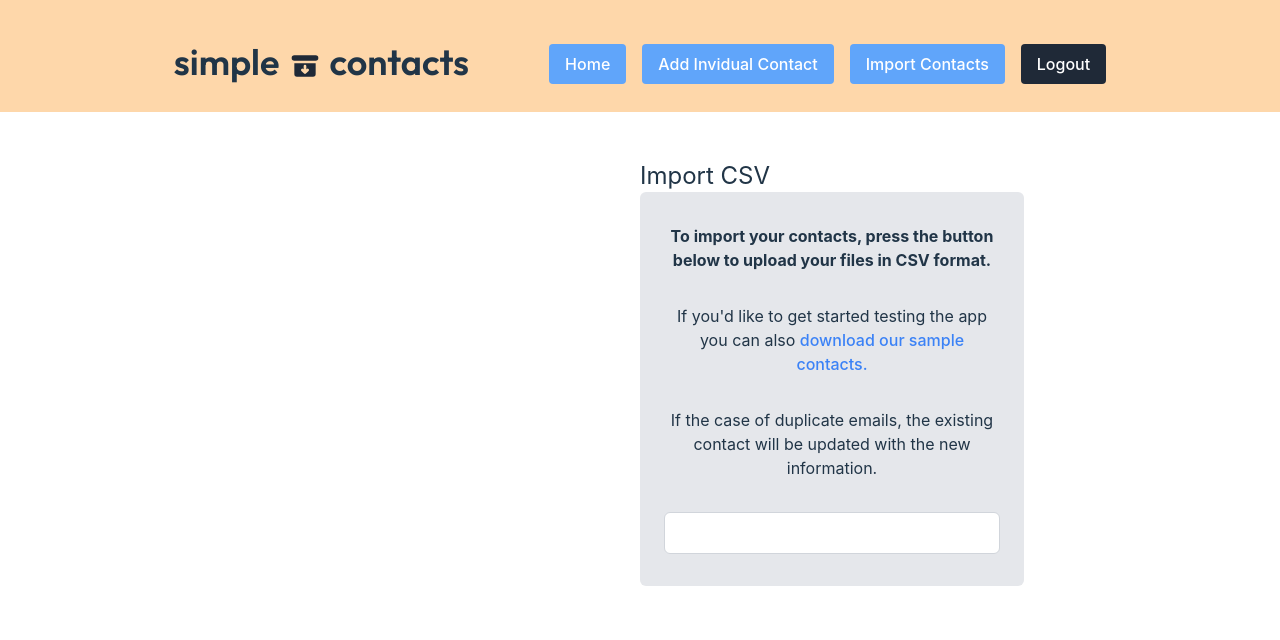
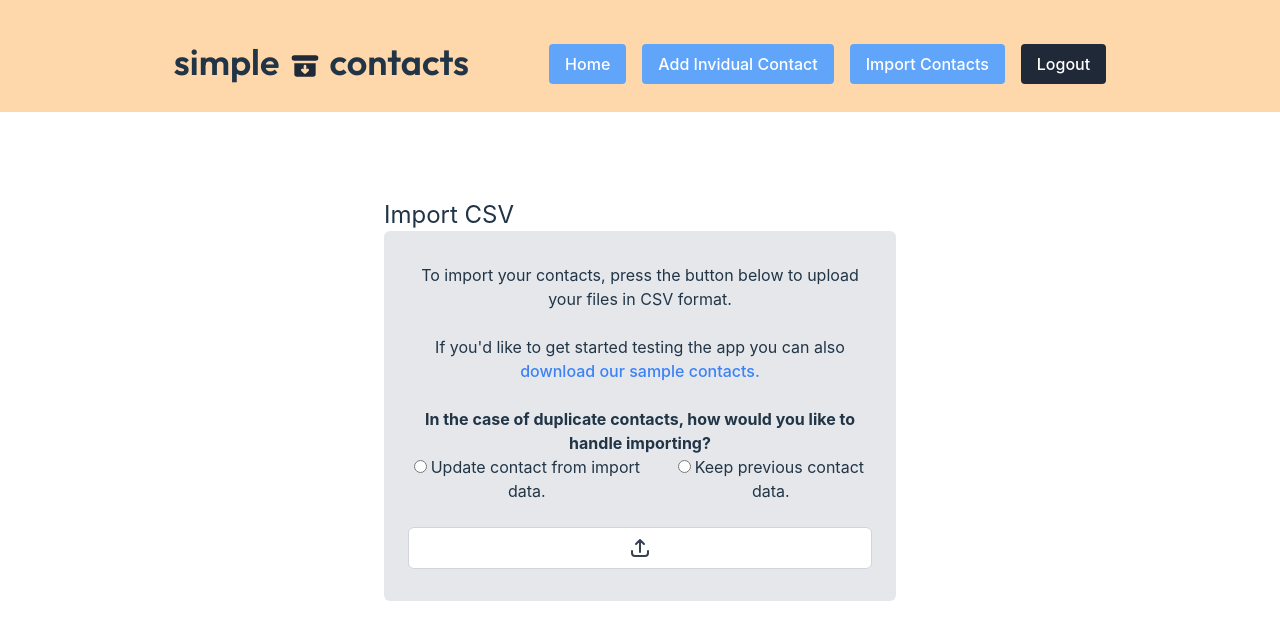
Before and after one commit to austindreosch/simple-contacts, a Vue app: page /import in a window 1280 px wide. Shown: the top 640 px of the page. Built offline with nearby package versions, Linux system fonts and the light colour scheme.

Commit message:
working on duplicate import logic

```diff
--- a/src/components/ImportContactsForm.vue
+++ b/src/components/ImportContactsForm.vue
@@ -10,7 +10,7 @@ import { useRouter } from 'vue-router';
 const router = useRouter();
 //To be replaced later.
 const user = { id: 'user1', email: 'john@doe.com' }
-const updateDuplicatesFromCSV = ref(false);
+const updateDuplicatesFromCSV = ref(null);
 
 const dummyDataCSV = 'https://drive.usercontent.google.com/download?id=1KYAl5y9q-wrZRzAEDG6ueseQs6Tb_rrL&export=download&authuser=0'
 const shortDummyDataCSV = 'https://drive.usercontent.google.com/download?id=1yuQHUlnp7bttHy1ivAIVROA-cf8Zg146&export=download&authuser=0'
@@ -115,22 +115,32 @@ function importCSV(event) {
 </script>
 
 <template>
-    <div>
+    <div class="max-w-lg mx-auto justify-center">
         <div class="flex justify-between items-end">
             <h1 class="text-left text-2xl">Import CSV</h1>
             <!-- <p class="text-xs mb-1 font-bold">DELETE CONTACT</p> -->
         </div>
-        <div class="bg-gray-200 w-full px-6 py-8 h-86 space-y-8 rounded-md h-70">
-            <p class="font-bold">
+        <div class="bg-gray-200 w-full px-6 py-8 h-86 space-y-6 rounded-md h-70">
+            <p class="">
                 To import your contacts, press the button below to upload your files in CSV format.
             </p>
             <p>
                 If you'd like to get started testing the app you can also <a :href="dummyDataCSV" class="text-blue-500">download our sample contacts.</a>
             </p>
 
-            <p>
-                If the case of duplicate emails, the existing contact will be updated with the new information.
-            </p>
+            <div class="">
+                <label class="font-bold"> In the case of duplicate contacts, how would you like to handle importing?</label>
+                <div class="flex justify-center space-x-6">
+                    <div>
+                        <input type="radio" id="update" value="update" v-model="actionOnDuplicate" class="mr-1">
+                        <label for="update">Update contact from import data.</label>
+                    </div>
+                    <div>
+                        <input type="radio" id="replace" value="replace" v-model="actionOnDuplicate" class="mr-1">
+                        <label for="replace">Keep previous contact data.</label>
+                    </div>
+                </div>
+            </div>
             <div class="col-span-1">
                 <label for="file-upload" class="relative cursor-pointer flex items-center justify-center px-4 py-2 border border-gray-300 text-sm font-medium rounded-md text-gray-700 bg-white hover:bg-gray-50">
                     <input id="file-upload" name="file-upload" type="file" class="sr-only" @change="importCSV">
--- a/src/views/ImportContactsView.vue
+++ b/src/views/ImportContactsView.vue
@@ -1,5 +1,5 @@
 <template>
-    <div class="flex max-w-sm fixed top-40">
+    <div class="">
         <div class=""><ImportContactsForm /></div>
     </div>
 </template>
```
Also changed, not shown: src/assets/upload.svg.
